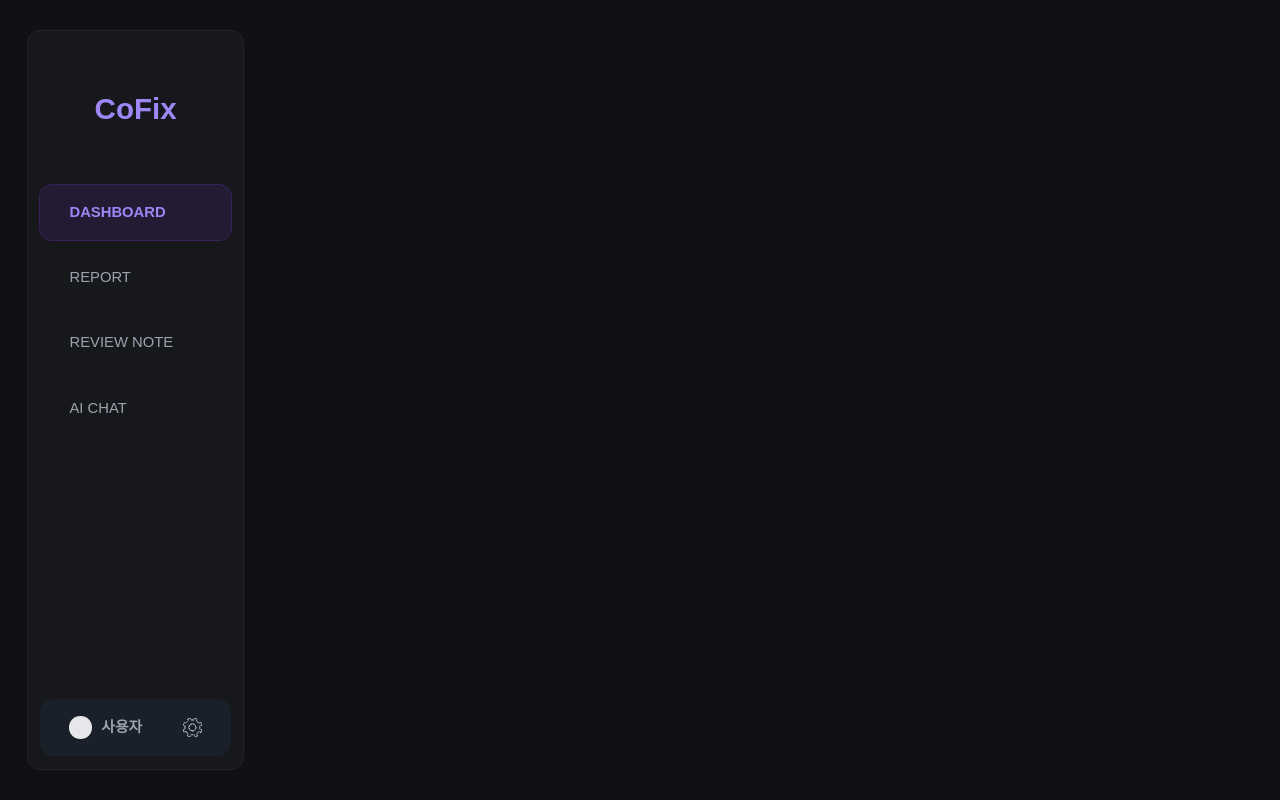
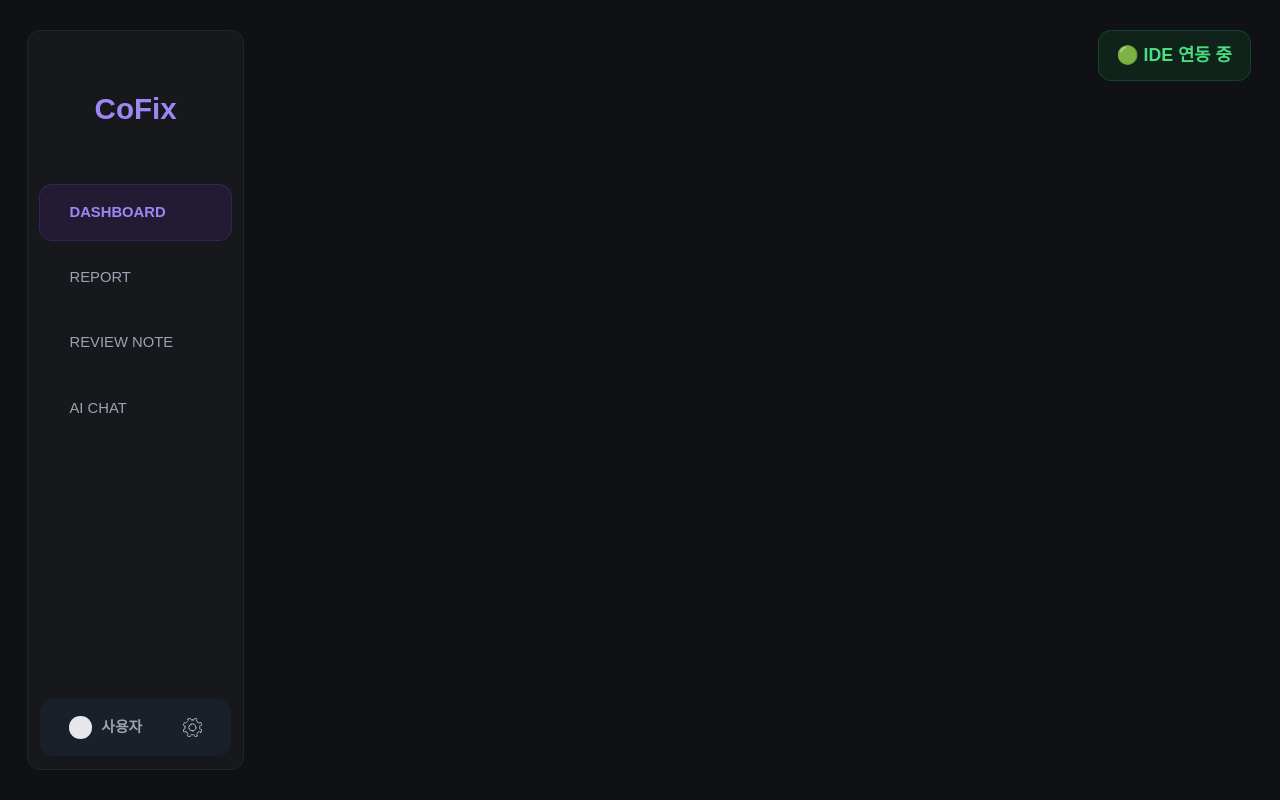
Before and after one commit to Yanus306/CoFix-FE, a React (Vite) app: page / in a window 1280 px wide. Built offline with nearby package versions, Linux system fonts and the light colour scheme; a web font is replaced by a local one.

Commit message:
feat(#4): IDE 상태 UI 제작

```diff
--- /dev/null
+++ b/src/components/IdeStatus.jsx
@@ -0,0 +1,19 @@
+function IdeStatus({ isConnected = false }) {
+    return (
+        <div className="flex justify-end w-full h-[6.39vh]">
+            <div
+                className={`
+                    flex justify-center items-center w-[11.93vw] h-full rounded-[1.04vw] border text-[2.22vh] font-bold transition-colors
+                    ${isConnected
+                        ? 'bg-green500-10 border-green500-20 text-green400'
+                        : 'bg-red500-10 border-red500-20 text-red400'
+                    }
+                `}
+            >
+                {isConnected ? '🟢 IDE 연동 중' : '🔴 IDE 연동 전'}
+            </div>
+        </div>
+    );
+}
+
+export default IdeStatus;
--- a/src/layouts/MainLayout.jsx
+++ b/src/layouts/MainLayout.jsx
@@ -1,10 +1,19 @@
 import { Outlet } from 'react-router-dom';
 import SideNav from '../components/SideNav';
+import IdeStatus from '../components/IdeStatus';
 
 export default function MainLayout() {
   return (
-    <div className="flex w-[95.6vw] h-[92.6vh] my-[3.7vh] mx-[2.1vw]">
+    <div className="flex justify-between w-[95.6vw] h-[92.6vh] my-[3.7vh] mx-[2.1vw]">
       <SideNav />
+
+      <div className="flex flex-col justify-between w-[77.3vw] h-full">
+        <IdeStatus isConnected={true} />
+
+        <div className="flex w-[77.3vw] h-[83.33vh]">
+          <Outlet />
+        </div>
+      </div>
     </div>
   );
 }
```
